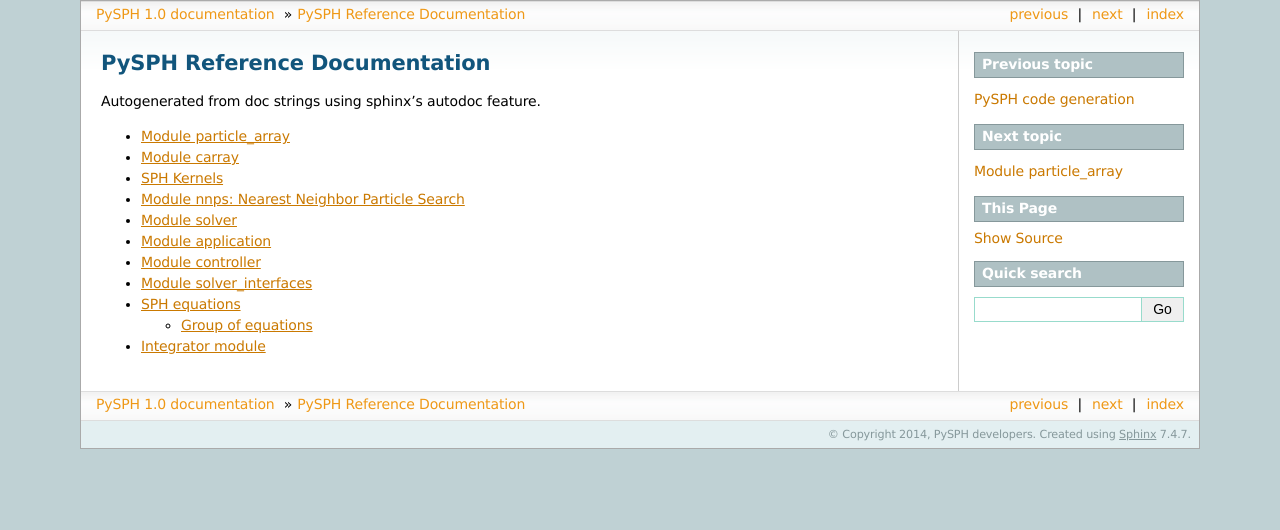
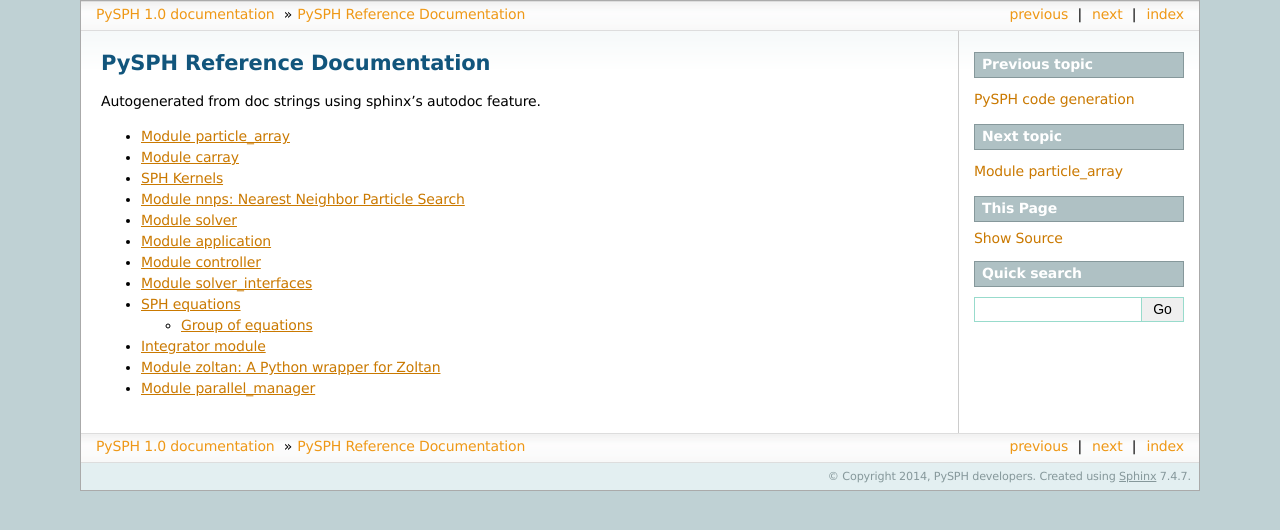
Before and after one commit to pypr/pysph, a Sphinx documentation site: the page built from docs/source/reference/index.rst, in a window 1280 px wide. Shown: the top 530 px of the page. Built offline with Sphinx 7.4.7, drawn with Linux system fonts in a browser that asks for light colours; formulas are drawn with MathJax 3.

Commit message:
DOC: Adding autodoc for zoltan and parallel_manager

```diff
--- a/docs/source/reference/index.rst
+++ b/docs/source/reference/index.rst
@@ -16,3 +16,5 @@
    solver_interfaces
    equations
    integrator
+   zoltan
+   parallel_manager
--- /dev/null
+++ b/docs/source/reference/parallel_manager.rst
@@ -0,0 +1,6 @@
+========================
+Module parallel_manager
+========================
+
+.. automodule:: pysph.parallel.parallel_manager
+   :members:
--- /dev/null
+++ b/docs/source/reference/zoltan.rst
@@ -0,0 +1,6 @@
+=============================================
+Module zoltan: A Python wrapper for Zoltan
+=============================================
+
+.. automodule:: pyzoltan.core.zoltan
+   :members:
--- a/docs/source/using_pysph.rst
+++ b/docs/source/using_pysph.rst
@@ -300,6 +300,7 @@
 We are now in a position to put all these ideas together and write our
 first SPH application.
 
+.. py:currentmodule:: pyzoltan.core.zoltan
 .. py:currentmodule:: pysph.parallel.parallel_manager
 
 -------------------------------
```
Also changed, not shown: docs/Images/local-remote.svg (added), 1 other file.
